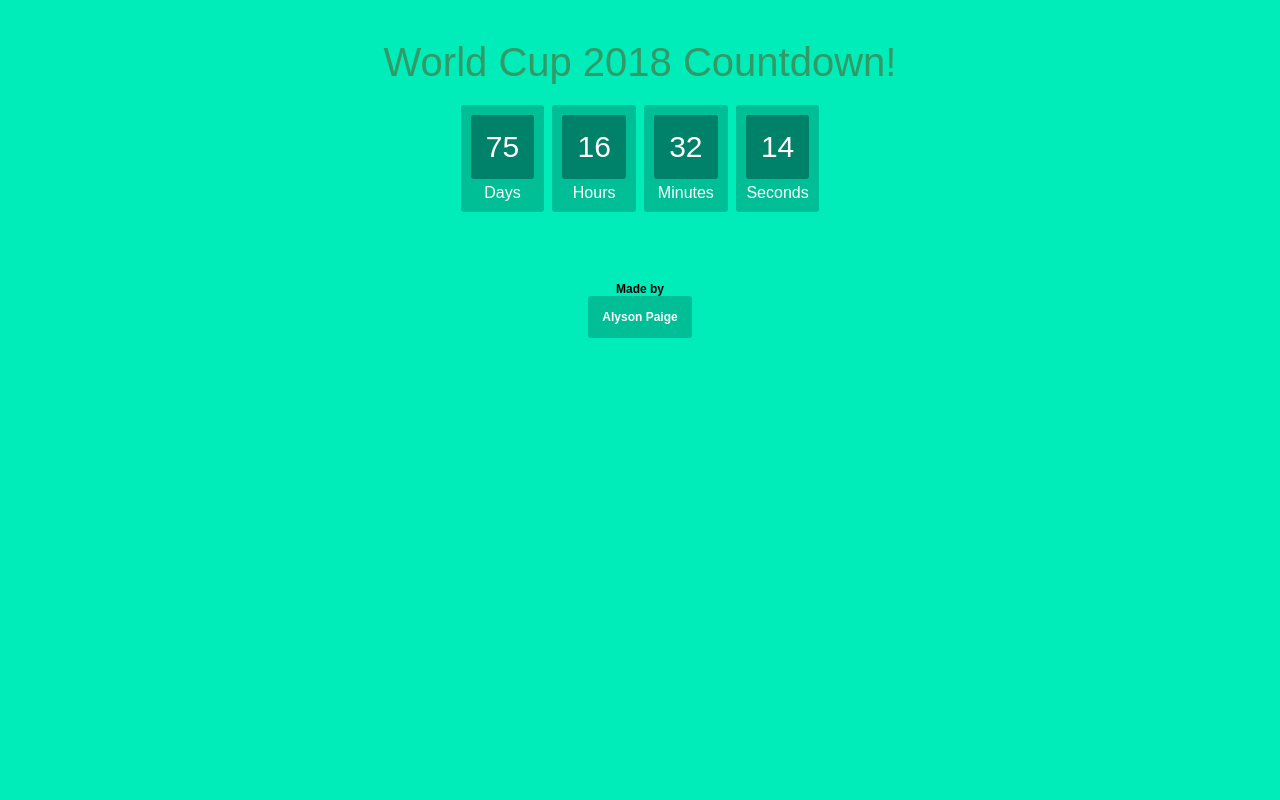
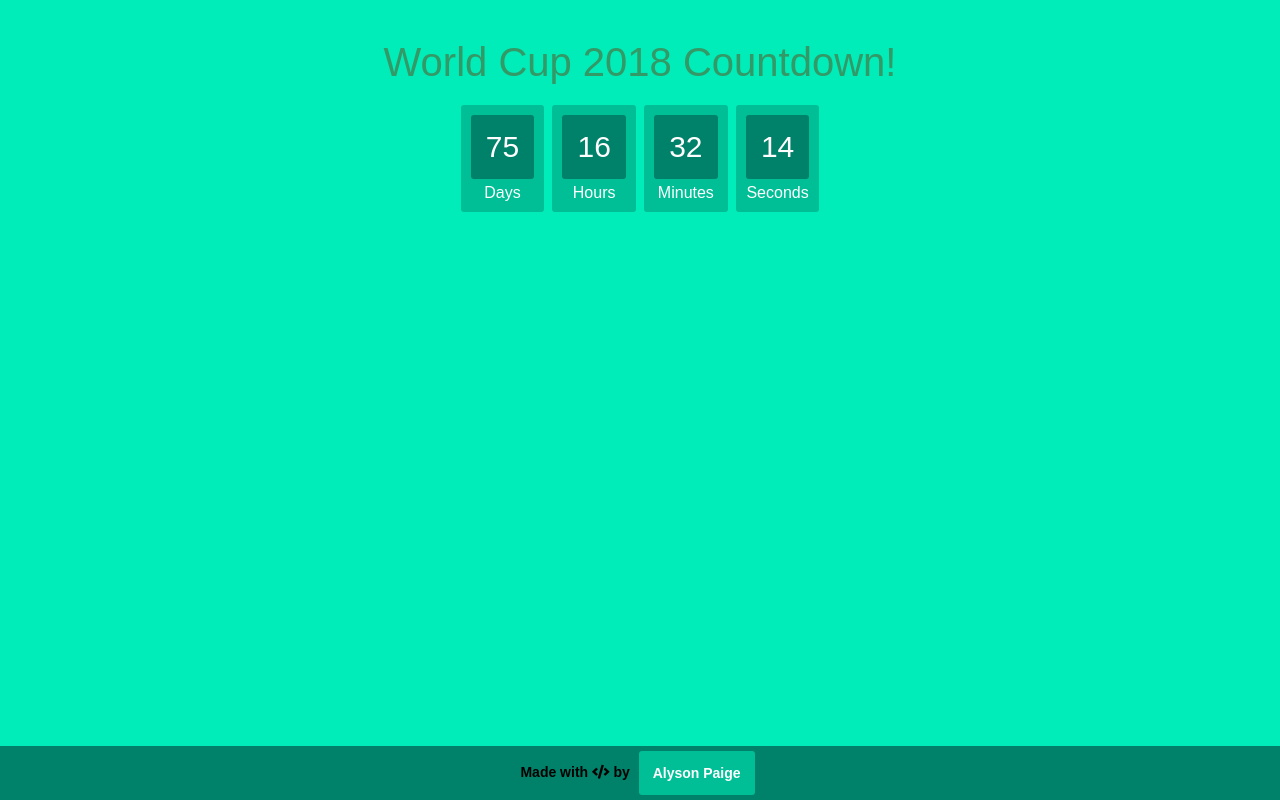
Before and after one commit to alysonpaige/challenges, a plain HTML site: page js/countdown-timer/index.html in a window 1280 px wide. Drawn offline with Linux system fonts and the light colour scheme.

Commit message:
css and sticky footer

```diff
--- a/js/countdown-timer/index.html
+++ b/js/countdown-timer/index.html
@@ -4,6 +4,7 @@
     <meta charset="UTF-8">
     <title>Countdown Timer</title>
     <link rel="stylesheet" href="style.css">
+    <link rel="stylesheet" href="https://use.fontawesome.com/releases/v5.0.9/css/all.css">
   </head>
 
 <body>
@@ -30,14 +31,25 @@
     <h1 id="kickoff" class="h1worldcup"></h1>
   </div>
 
-
-
   <br/>
 
-  <footer>
-    <p><strong>Made by <br/>
-      <a href="https://github.com/alysonpaige">Alyson Paige</a></strong></p>
-  </footer>
+  <div class="footer">
+    <div>
+      <!-- <a href="https://github.com/alysonpaige/challenges/tree/master/js/countdown-timer" class="github__icon">
+        <span>
+          <i class="fab fa-github fa-3x"></i>
+        </span>
+      </a>
+      &nbsp;
+      &nbsp; -->
+      <strong>Made with <i class="fas fa-code"></i> by </strong>
+        <a href="https://alysonpaigesh.com/">
+          <button class="button">
+            <span><b>Alyson Paige</b></span>
+          </button>
+        </a>
+    </div>
+  </div>
 
   <script src="script.js"></script>
   </body>
--- a/js/countdown-timer/style.css
+++ b/js/countdown-timer/style.css
@@ -47,13 +47,80 @@ body {
   font-size: 16px;
 }
 
-footer {
+.footer {
   font-family: sans-serif;
   color: #000;
-  font-size: 12px;
+  font-size: 14px;
+  position: fixed;
+  left: 0;
+  bottom: 0;
+  width: 100%;
+  background-color: #00816A;
+  text-align: center;
 }
 
-a:link, a:visited {
+.button {
+  background-color: #00BF96;
+  border: none;
+  border-radius: 3px;
+  color: #FFFFFF;
+  padding: 14px 14px;
+  text-align: center;
+  text-decoration: none;
+  display: inline-block;
+  transition: all 0.5s;
+  margin: 5px;
+  font-size: 14px;
+  cursor: pointer;
+  vertical-align:middle;
+}
+
+button:hover, button:active {
+  /*box-shadow: 0 12px 16px 0 rgba(0,0,0,0.24), 0 17px 50px 0 rgba(0,0,0,0.19);*/
+  background-color: #00ECB9;
+  border-radius: 3px;
+}
+
+.button span {
+  display: inline-block;
+  position: relative;
+  transition: 0.5s;
+}
+
+.button span:after {
+  content: '\00bb';
+  position: absolute;
+  opacity: 0;
+  top: 0;
+  right: -18px;
+  transition: 0.5s;
+}
+
+.button:hover span {
+  padding-right: 18px;
+}
+
+.button:hover span:after {
+  opacity: 1;
+  right: 0;
+}
+
+
+.fa-github {
+  margin: 3px;
+  padding: 6px;
+  text-align: center;
+  /*font-size: 40px;*/
+}
+
+.github__icon {
+  display: inline-block;
+  border: none;
+  text-decoration: none;
+  text-align: center;
+}
+
+/* a:link, a:visited {
   background-color: #00BF96;
   color: white;
   padding: 14px 14px;
@@ -61,9 +128,10 @@ a:link, a:visited {
   text-align: center;
   text-decoration: none;
   display: inline-block;
-}
+} */
 
+/*
 a:hover, a:active {
   background-color: #00816A;
   border-radius: 3px;
-}
+} */
```
